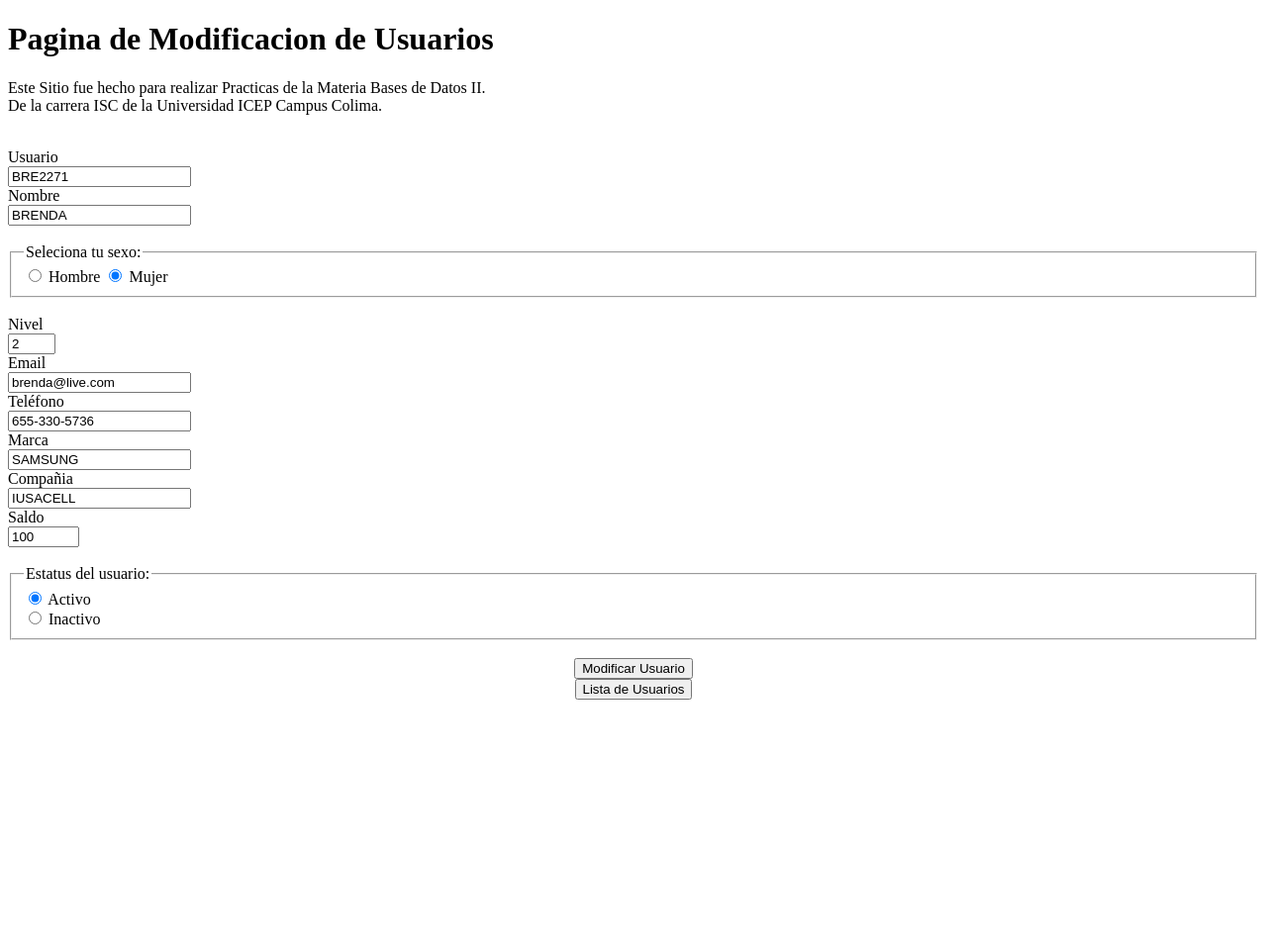
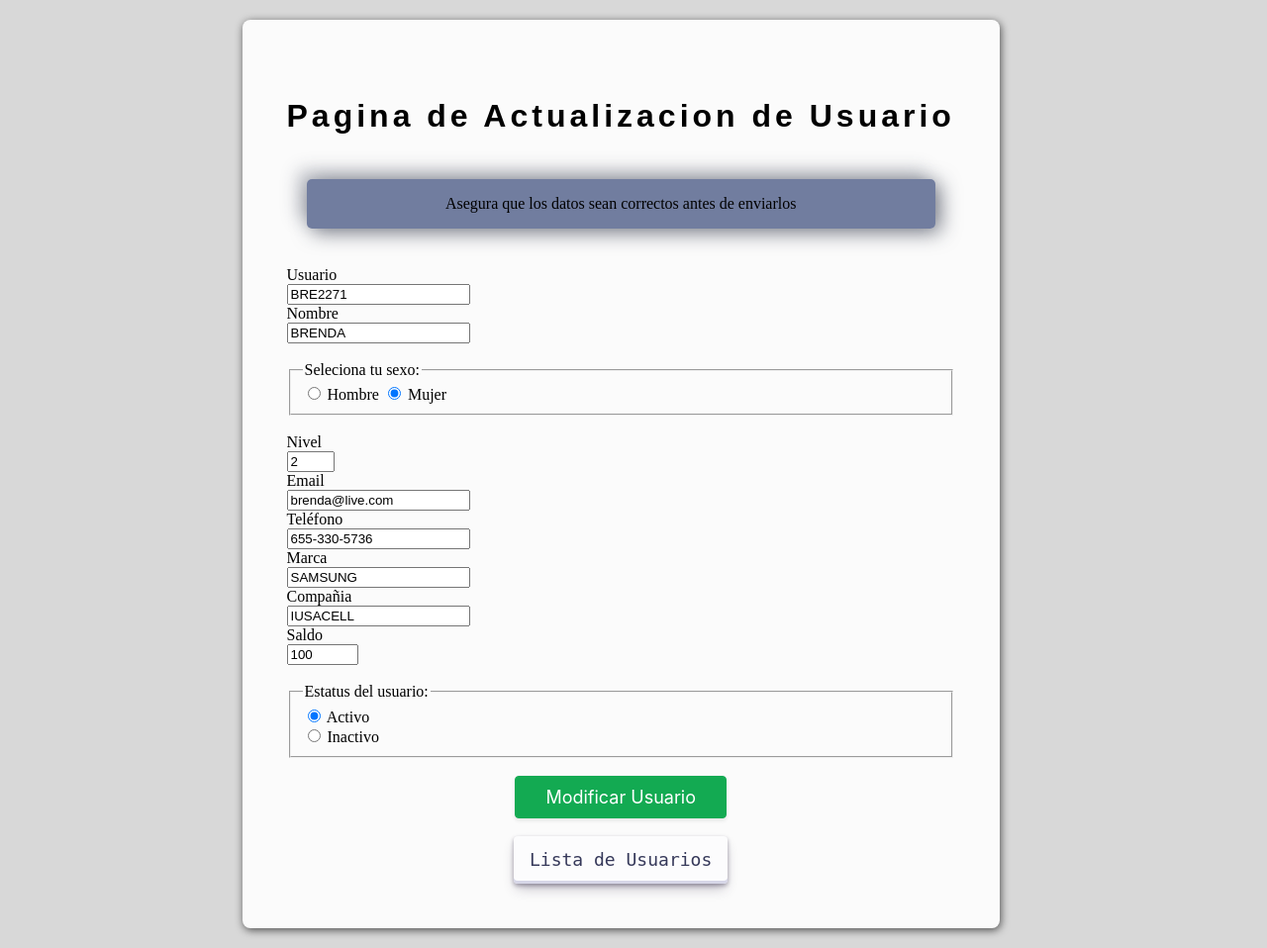
Before and after one commit to erickleon88/BasicRawPHPCRUD, a PHP site: page /backend/moduser.php?userid=1 in a window 1280 px wide. Shown: the whole page at 99% size. Before the commit the page ends 707 px from the top, so only its background shows below. Run offline with PHP 8.4, Linux system fonts and the light colour scheme; data comes from the database, SQL or seed files in the repository.

Commit message:
Actualizaciones variadas a /backend
---userlist.php---
-Se  quitó el boton de cerrar sesión, ya que simula que ya está en modo administrador
-El boton de agregar ususario se subió, evita que el botón quede fuera de la vista al estar muy grande la tabla
-Se modificó el titulo y la descripcion de la pagina
-se agregaron clases e id para el uso de los estilo

---General---
-Se cambiaron algunas rutas de estilos

```diff
--- a/backend/database.php
+++ b/backend/database.php
@@ -2,7 +2,7 @@
 function connectDb()
 {
     $host = "localhost";
-    $user = "";
+    $user = "root";
     $dbName = "pruebas";
     $conection = mysqli_connect($host, $user, "", $dbName) or die('Problemas con el server');
 
--- a/backend/moduser.php
+++ b/backend/moduser.php
@@ -9,7 +9,7 @@ mysqli_close($dbConnection);
 ?>
 
 <!DOCTYPE html>
-<html lang="en">
+<html lang="es">
 
 <head>
     <meta charset="UTF-8">
@@ -18,19 +18,17 @@ mysqli_close($dbConnection);
     <!--estilos para los iconos -->
     <link rel="stylesheet" href="/assets/iconos.css">
     <!-- aqui se irán añadiendo los estilos creados en cada nuevo módulo -->
-    <link href="/assets/muestra.css" rel="stylesheet" type="text/css">
+    <link href="/assets/moduser.css" rel="stylesheet" type="text/css">
     <!--Fonts-->
     <link rel="preconnect" href="https://fonts.gstatic.com">
     <link href="https://fonts.googleapis.com/css2?family=Roboto:wght@100&display=swap" rel="stylesheet">
-    <title>Inicio</title>
+    <title>Actualizar usuario</title>
 </head>
-
 <body>
     <div class="content">
-        <h1>Pagina de Modificacion de Usuarios</h1>
+        <h1 class="titlePage">Pagina de Actualizacion de Usuario</h1>
         <div class="main">
-            <p>Este Sitio fue hecho para realizar Practicas de la Materia Bases de Datos II.<br>
-                De la carrera ISC de la Universidad ICEP Campus Colima.
+            <p class="info">Asegura que los datos sean correctos antes de enviarlos<br>
             </p>
             <!--Formulario-->
             <form action="updateuser.php" method="POST" name="upuser">
@@ -67,7 +65,7 @@ mysqli_close($dbConnection);
                                                                                         echo $record['email'];
                                                                                     } ?>"><br>
                 <label for="phone">Teléfono</label><br>
-                <input type="tel" name="phone" class="form-input" pattern="[0-9]{3}[0-9]{3}[0-9]{4}" required value="<?php if (isset($record['telefono'])) {
+                <input type="tel" name="phone" class="form-input"  required value="<?php if (isset($record['telefono'])) {
                                                                                         echo $record['telefono'];
                                                                                     } ?>"><br>
                 <label for="brand">Marca</label><br>
@@ -96,7 +94,7 @@ mysqli_close($dbConnection);
                     </div>
                 </fieldset>
                 <br>
-                <center><input class="form-btn" type="submit" name="submit" value="Modificar Usuario" /><br><input class="form-btn" type="button" value="Lista de Usuarios" onclick="reDir()" /></center>
+                <center><input class="form-btn" type="submit" name="submit" value="Modificar Usuario" /><br><br><input class="button-30" type="button" value="Lista de Usuarios" onclick="reDir()" /></center>
             </form>
             <!--Fin Formulario-->
         </div>
@@ -104,9 +102,10 @@ mysqli_close($dbConnection);
 
     <script>
         function reDir() {
-            window.location = "userlist.php";
+            window.location = "/backend/userlist.php";
         }
     </script>
 </body>
 
+
 </html>
```
Also changed, not shown: backend/userlist.php (+9 -13 lines).
